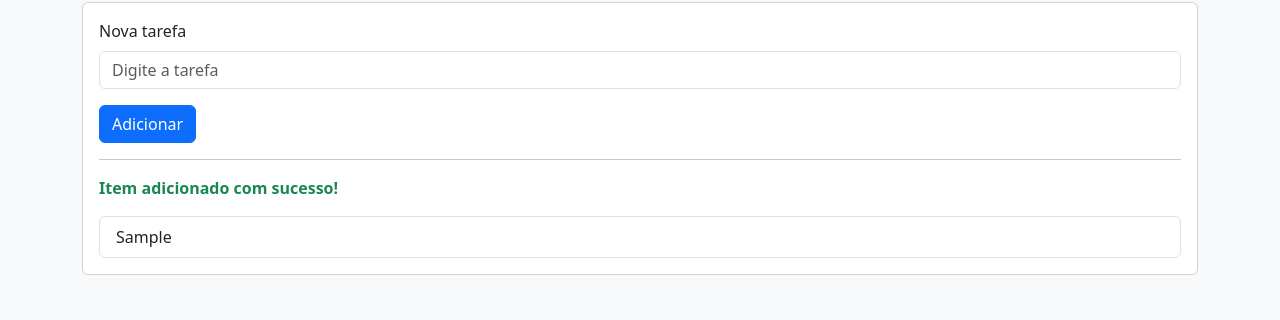
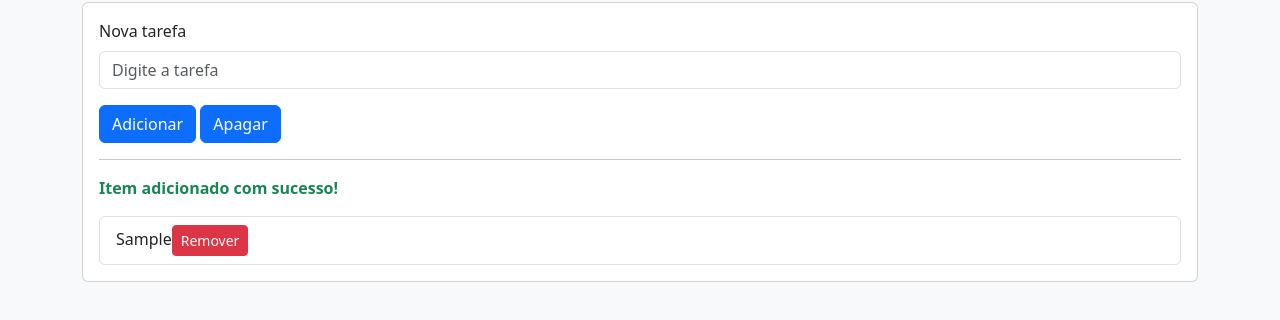
Before and after one commit to Belassis/S2_R2-AT1_PEND, a plain HTML site: page index.html in a window 1280 px wide. Both pictures are taken after typing "Sample" into the empty fields and a click on the button "Adicionar". Shown: the part 118-438 px from the top of the page. Drawn offline with nearby package versions, Linux system fonts and the light colour scheme.

Commit message:
Atividade5

```diff
--- a/index.html
+++ b/index.html
@@ -28,11 +28,12 @@
                 <button id="btnAdicionar" class="btn btn-primary">
                     Adicionar
                 </button>
-
+                <button id="btnExcluir" class="btn btn-primary">
+                    Apagar
+                </button>
                 <hr>
 
                 <p id="mensagem" class="fw-bold"></p>
-
                 <ul id="listaTarefas" class="list-group mt-3">
                     <!-- Tarefas serão adicionadas aqui -->
                 </ul>
--- a/script.js
+++ b/script.js
@@ -5,16 +5,26 @@ let listaTarefas = document.getElementById("listaTarefas");
 
 btnAdicionar.addEventListener("click", () => {
 
-    if (inputTarefa.value.trim() === "") {
-        mensagem.innerText = 'A lista está vazia!';
+    if (inputTarefa.value== "") {
+
+        mensagem.innerText = 'A tarefa está vazia!';
         mensagem.className = 'text-danger fw-bold';
+
     } else {
 
-        let novoItem = document.createElement("li");
-        novoItem.innerText = inputTarefa.value;
-        novoItem.className = "list-group-item";
+        let novaTarefa = document.createElement("li");
+        novaTarefa.className = "list-group-item";
+        novaTarefa.innerText = inputTarefa.value;
 
-        listaTarefas.appendChild(novoItem);
+        let btnRemover = document.createElement("button");
+        btnRemover.innerText = "Remover";
+        btnRemover.className = "btn btn-danger btn-sm";
+
+        btnRemover.addEventListener("click", () => {
+            novaTarefa.remove();
+        });
+        novaTarefa.appendChild(btnRemover);
+        listaTarefas.appendChild(novaTarefa);
 
         mensagem.innerText = 'Item adicionado com sucesso!';
         mensagem.className = 'text-success fw-bold';
```
